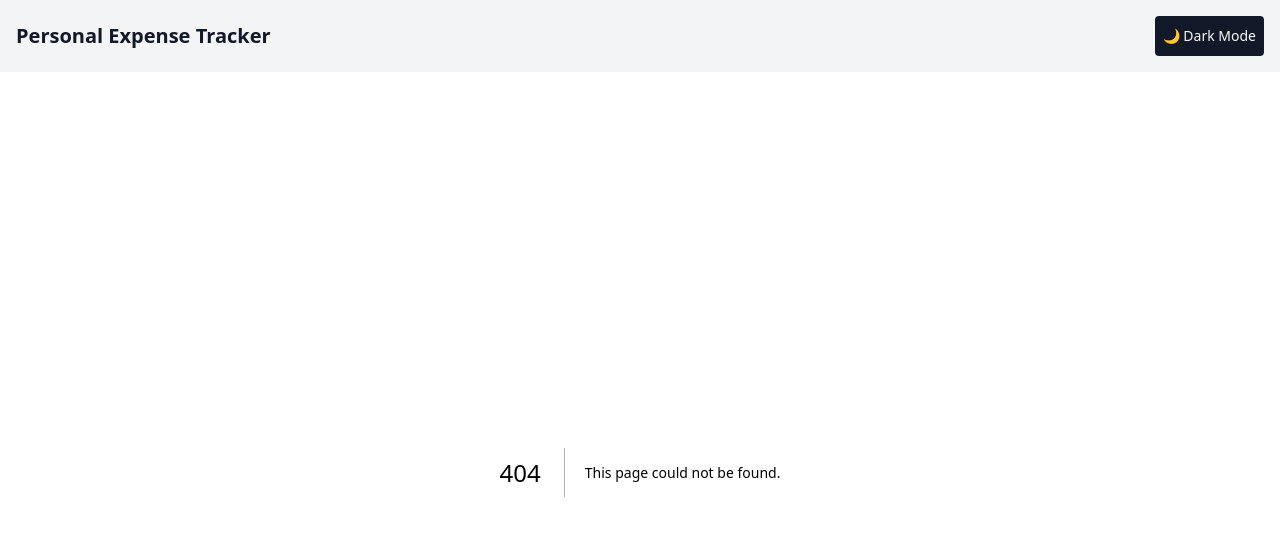
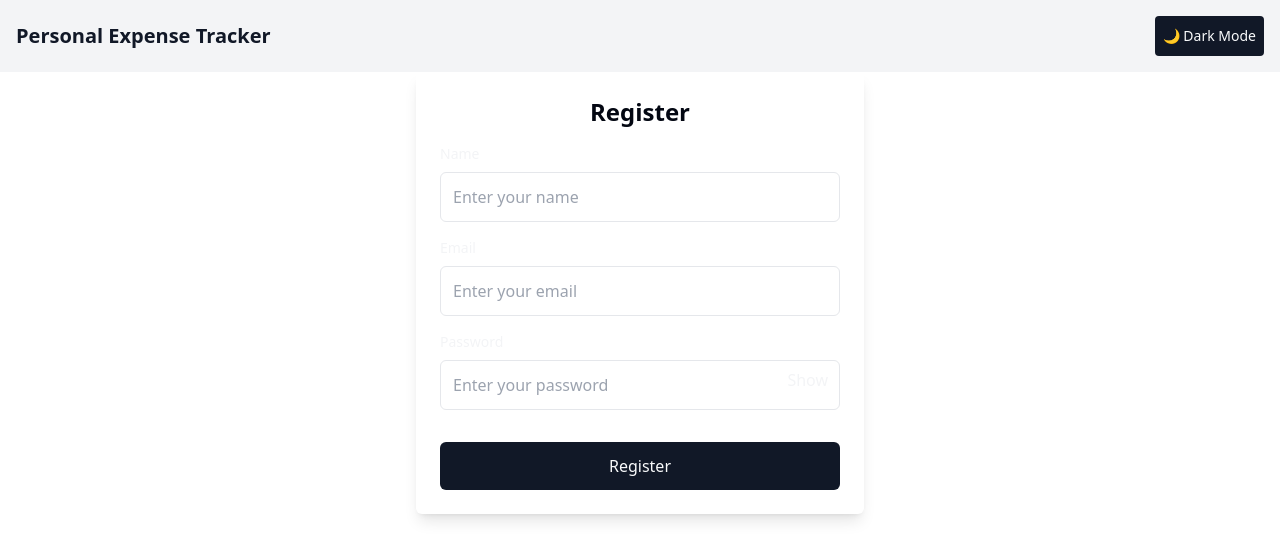
Before and after one commit to Tavish-Bhardwaj/Personal-Expense-Tracker, a Next.js app in the folder personal-expense-tracker/: page /auth/register in a window 1280 px wide. Before the commit this address had no page. Shown: the top 560 px of the page. Built offline with nearby package versions, Linux system fonts and the light colour scheme.

Commit message:
Register and Login pages created.

```diff
--- /dev/null
+++ b/personal-expense-tracker/app/(pages)/auth/login/page.tsx
@@ -0,0 +1,23 @@
+"use client"
+import { useAuth } from "@/app/contexts/AuthContext";
+import { AuthForm } from "@/app/components/AuthForm";
+import { useRouter } from "next/navigation";
+
+
+const LoginPage : React.FC =()=>{
+    const {login} = useAuth();
+    const router = useRouter();
+
+    const handleLogin = async( data:{email: string, password: string})=>{
+        try{
+            const {email, password} = data;
+            await login(email,password);
+            router.push("/dashboard");
+        }catch(error){
+            console.error('Login failed', error);
+        }
+    };
+
+    return <AuthForm isLogin = {true} onSubmit={handleLogin} />
+}
+ export default LoginPage;
--- /dev/null
+++ b/personal-expense-tracker/app/(pages)/auth/register/page.tsx
@@ -0,0 +1,22 @@
+"use client"
+import { useAuth } from "@/app/contexts/AuthContext";
+import { AuthForm } from "@/app/components/AuthForm";
+import { useRouter } from "next/navigation";
+
+const RegisterPage : React.FC = () => {
+    const {registerUser} = useAuth();
+    const  router = useRouter();
+
+
+    const handleRegister = async(data:{name?: string, email: string, password: string})=>{
+        try{
+            await registerUser(data);
+            router.push('/dashboard');
+        }catch(error){
+            console.error("Registration Failed", error);
+        }
+    };
+    return <AuthForm isLogin= {false} onSubmit ={handleRegister}/>
+}
+
+export default RegisterPage;
--- /dev/null
+++ b/personal-expense-tracker/app/components/AuthForm.tsx
@@ -0,0 +1,93 @@
+
+import { useForm, SubmitHandler } from "react-hook-form";
+import { useState } from "react";
+
+type AuthFormProps = {
+    isLogin: boolean;
+    onSubmit: (data: AuthInputs) => Promise<void>;
+};
+
+type AuthInputs = {
+    name?: string;
+    email: string;
+    password: string;
+};
+
+export const AuthForm: React.FC<AuthFormProps> = ({ isLogin, onSubmit }) => {
+    const { register, handleSubmit, formState: { errors, isSubmitting } } = useForm<AuthInputs>();
+    const [showPassword, setShowPassword] = useState(false);
+
+    const handleFormSubmit: SubmitHandler<AuthInputs> = async (data) => {
+
+        if (!isLogin && !data.name) {
+            throw new Error("Name is required for registration");
+        }
+        await onSubmit(data);
+    };
+
+    return (
+        <form onSubmit={handleSubmit(handleFormSubmit)} className="max-w-md mx-auto p-6 bg-card dark:bg-card-foreground shadow-lg rounded-md">
+            <h2 className="text-2xl font-bold mb-4 text-center text-foreground dark:text-primary-foreground">{isLogin ? 'Login' : 'Register'}</h2>
+
+            {/* Name Input - Only visible for Registration */}
+            {!isLogin && (
+                <div className="mb-4">
+                    <label htmlFor="name" className="block text-sm font-medium text-muted dark:text-muted-foreground">Name</label>
+                    <input
+                        id="name"
+                        type="text"
+                        placeholder="Enter your name"
+                        {...register('name', { required: isLogin ? false : 'Name is required' })}
+                        className="w-full mt-2 p-3 rounded-md border border-border dark:border-border focus:outline-none focus:ring-2 focus:ring-primary"
+                    />
+                    {errors.name && <p className="text-destructive text-sm mt-1">{errors.name.message}</p>}
+                </div>
+            )}
+
+            {/* Email Input */}
+            <div className="mb-4">
+                <label htmlFor="email" className="block text-sm font-medium text-muted dark:text-muted-foreground">Email</label>
+                <input
+                    id="email"
+                    type="email"
+                    placeholder="Enter your email"
+                    {...register('email', { required: 'Email is required' })}
+                    className="w-full mt-2 p-3 rounded-md border border-border dark:border-border focus:outline-none focus:ring-2 focus:ring-primary"
+                />
+                {errors.email && <p className="text-destructive text-sm mt-1">{errors.email.message}</p>}
+            </div>
+
+            {/* Password Input */}
+            <div className="mb-4 relative">
+                <label htmlFor="password" className="block text-sm font-medium text-muted dark:text-muted-foreground">Password</label>
+                <input
+                    id="password"
+                    type={showPassword ? 'text' : 'password'}
+                    placeholder="Enter your password"
+                    {...register('password', {
+                        required: 'Password is required',
+                        minLength: { value: 8, message: 'Password must be at least 8 characters' },
+                    })}
+                    className="w-full mt-2 p-3 rounded-md border border-border dark:border-border focus:outline-none focus:ring-2 focus:ring-primary"
+                />
+                <button
+                    type="button"
+                    className="absolute right-3 top-9 text-muted dark:text-muted-foreground"
+                    onClick={() => setShowPassword(!showPassword)}
+                >
+                    {showPassword ? 'Hide' : 'Show'}
+                </button>
+                {errors.password && <p className="text-destructive text-sm mt-1">{errors.password.message}</p>}
+            </div>
+
+            {/* Submit Button */}
+            <button
+                type="submit"
+                className="w-full bg-primary text-primary-foreground p-3 rounded-md mt-4 hover:bg-primary-foreground dark:hover:bg-primary"
+                disabled={isSubmitting}
+            >
+                {isSubmitting ? 'Processing...' : isLogin ? 'Login' : 'Register'}
+            </button>
+        </form>
+    );
+};
--- a/personal-expense-tracker/app/contexts/AuthContext.tsx
+++ b/personal-expense-tracker/app/contexts/AuthContext.tsx
@@ -1,43 +1,58 @@
-"use client"
 
-import {createContext, useContext, useState, ReactNode} from "react";
+"use client";
 
+import { createContext, useContext, useState, ReactNode } from "react";
+import axios from "axios";
 
-type User={
-    id: String;
-    email: String;
-    name: String;
-}
+type User = {
+  id: string;
+  email: string;
+  name: string;
+};
 
-type AuthContextType={
-    user : User | null;
-    login: (userData: User) => void;
-    logout: ()=> void;
-
-
+type AuthContextType = {
+  user: User | null;
+  login: (email: string, password: string) => Promise<void>;
+  logout: () => void;
+  registerUser: (data: { name?: string; email: string; password: string }) => Promise<void>;
 };
 
 const AuthContext = createContext<AuthContextType | undefined>(undefined);
 
-export const AuthProvider =({children}: {children: ReactNode})=>{
-    const [user, setUser]= useState<User | null>(null);
+export const AuthProvider = ({ children }: { children: ReactNode }) => {
+  const [user, setUser] = useState<User | null>(null);
 
-    const login = (userData: User) => setUser(userData);
-    const logout = ()=>{
-        setUser(null);
+  const login = async(email: string, password: string) =>{
+    try{
+      const response = await axios.post('/api/user/v1/login', {email, password});
+      const userData:User = response.data;
+      setUser(userData);
+
     }
+    catch(error){
+      console.error("Login Failed", error);
+      throw new Error("Login failed. Please check your credentials");
+    }
+  }
 
-    return (
-        <AuthContext.Provider value={{user,login,logout}}>
-            {children}
-        </AuthContext.Provider>
-    );
-}
+  const logout = () => setUser(null);
 
-export const useAuth =()=>{
-    const context = useContext(AuthContext);
-    if(!context){
-        throw new Error("useContext must be used withiin an AuthProvider");
+  const registerUser = async (data: { name?: string; email: string; password: string }) => {
+    if(!data.name){
+      throw new Error("Name is required for Registration");
     }
-    return context;
-}
+    await axios.post('/api/user/v1/register', data);
+  };
+
+  return (
+    <AuthContext.Provider value={{ user, login, logout, registerUser }}>
+      {children}
+    </AuthContext.Provider>
+  );
+};
+
+export const useAuth = () => {
+  const context = useContext(AuthContext);
+  if (!context) throw new Error("useAuth must be used within an AuthProvider");
+  return context;
+};
--- a/personal-expense-tracker/app/layout.tsx
+++ b/personal-expense-tracker/app/layout.tsx
@@ -1,5 +1,5 @@
 import type { Metadata } from "next";
-import localFont from "next/font/local";
+
 import "./globals.css";
 import { ThemeProvider } from "./contexts/ThemeContext";
 import { AuthProvider } from "./contexts/AuthContext";
--- a/personal-expense-tracker/app/page.tsx
+++ b/personal-expense-tracker/app/page.tsx
@@ -1,4 +1,4 @@
-import Image from "next/image";
+
 
 export default function Home() {
   return (
```
